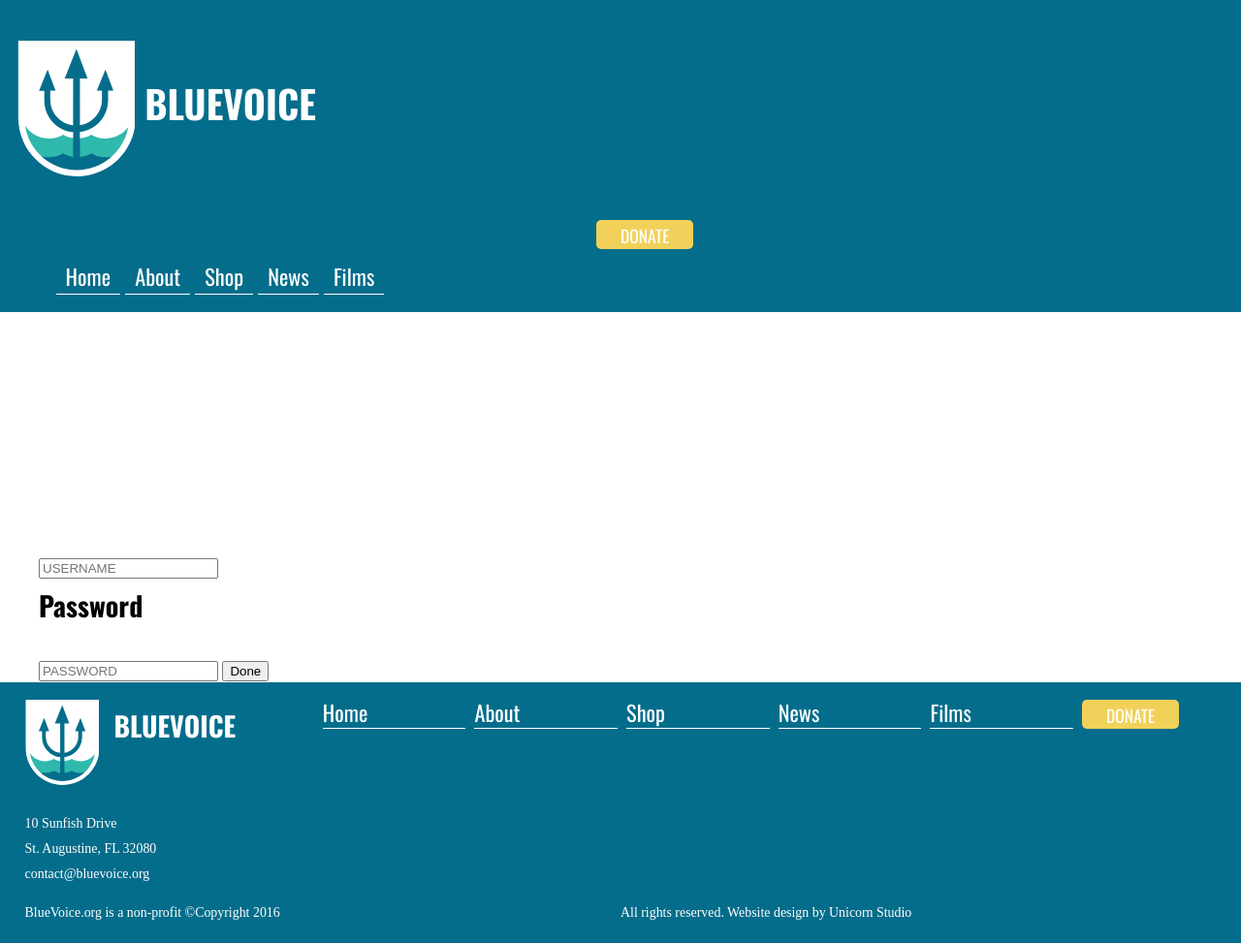
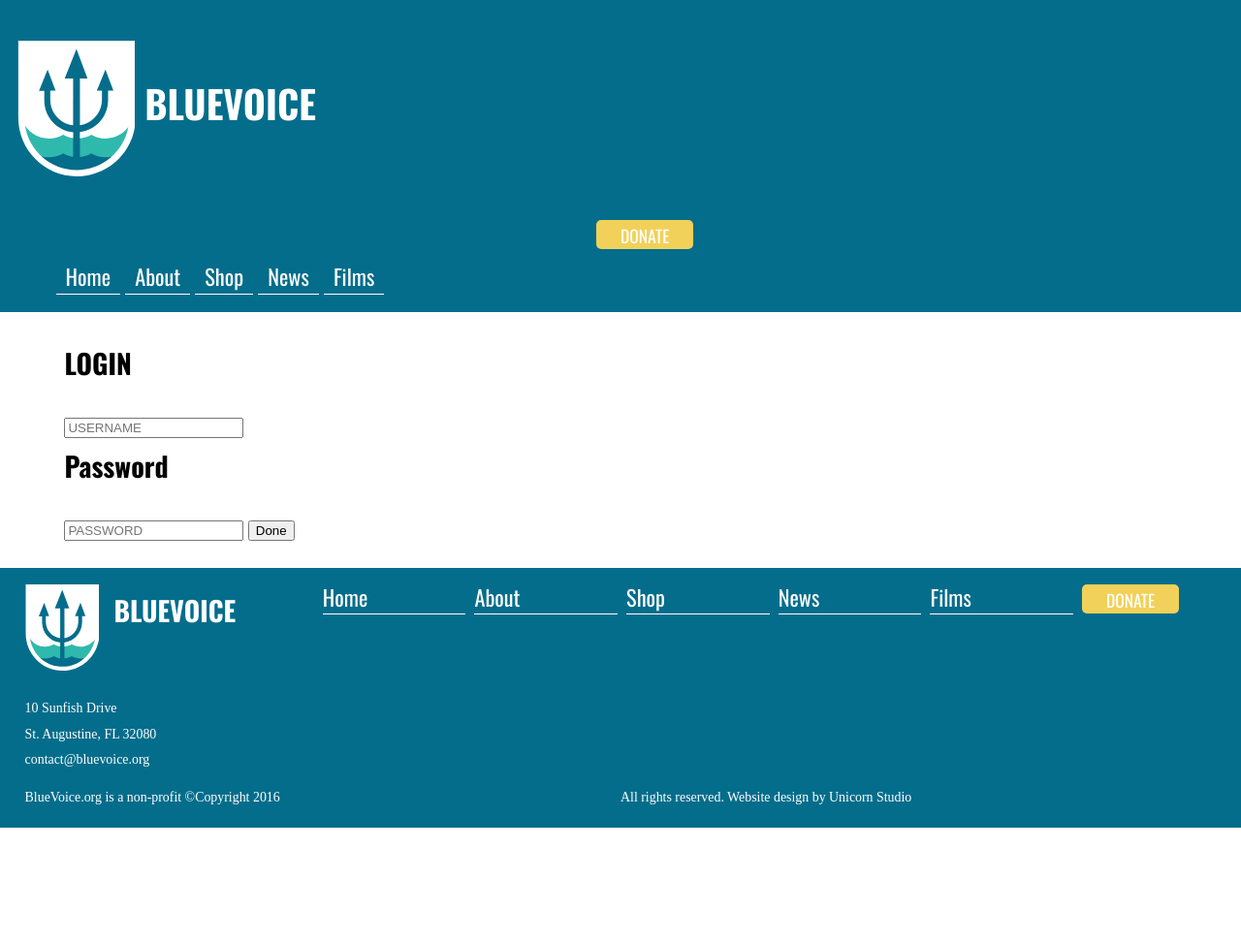
Before and after one commit to gumbey/blue-voice, a Jekyll site: the page built from login.html, in a window 1280 px wide. Shown: the whole page at 97% size. Built offline with Jekyll 4.4.1, drawn with Linux system fonts in a browser that asks for light colours; nearby versions of some CDN libraries; some web fonts are replaced; a style sheet for code colours, icons or effects is not loaded; after the commit the page ends 900 px from its top, so only the background shows below that.

Commit message:
chore(css): create login scss

```diff
--- a/login.html
+++ b/login.html
@@ -1,8 +1,9 @@
 ---
 layout: default
 ---
-
-<h1>LOGIN</h1>
+<div class="grid gutter island">
+	<div class="unit unit-xs-1 unit-s-1 unit-m-1 unit-l-1">
+		<h2>LOGIN</h2>
 
 			<form>
 				<input type="text"  placeholder="USERNAME" required="required"/>
@@ -17,3 +18,5 @@
 
 
 			</form>
+	</div>
+</div>
```
Also changed, not shown: 1 other file. Lines whose indentation alone changed are shown as unchanged.
